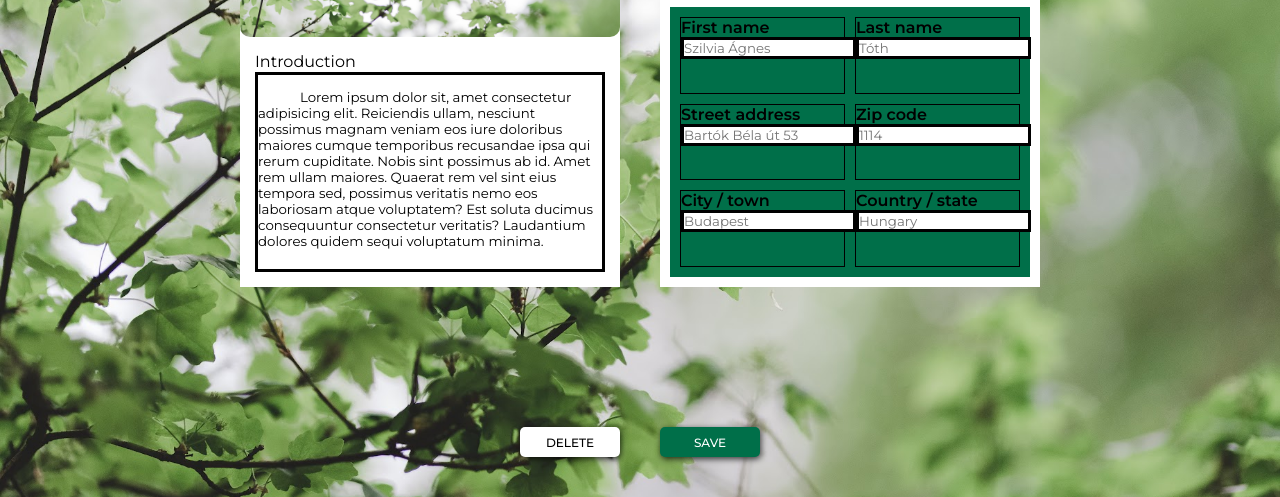
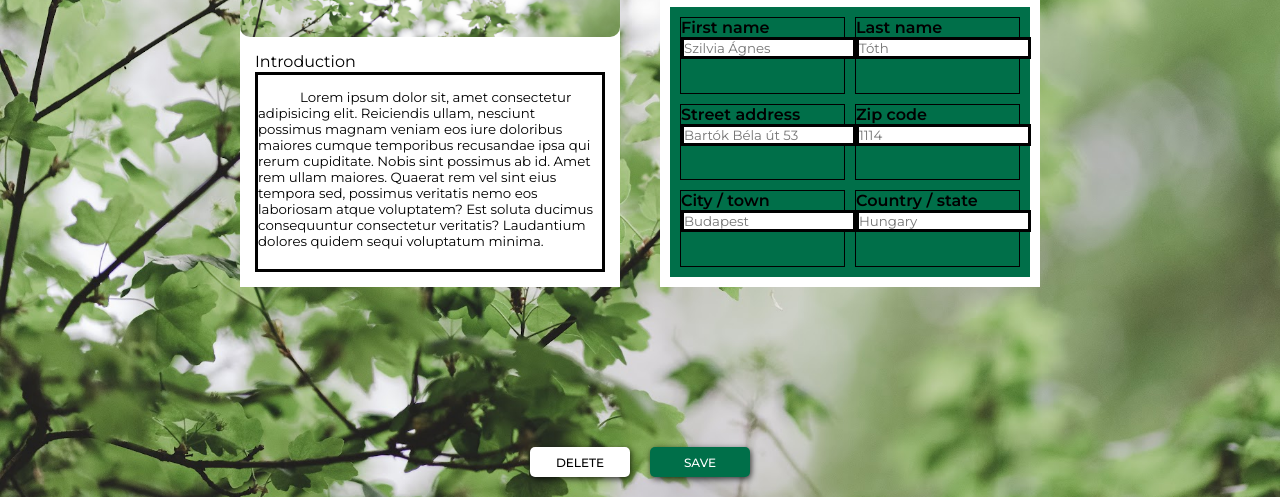
Before and after one commit to szylwythot/profile-editor-javascript, a plain HTML site: page frontend/index.html in a window 1280 px wide. Shown: the part 303-800 px from the top of the page. Drawn offline with Linux system fonts and the light colour scheme.

Commit message:
fix buttons

```diff
--- a/frontend/style.css
+++ b/frontend/style.css
@@ -256,7 +256,6 @@ body{
     }
 
     #profile-form div.right-content.personal-box{
-        /* display: inline; */
         position: absolute;
         top: 0;
         left: calc(50% + 20px);
@@ -310,7 +309,6 @@ body{
 
         display: grid;
         grid-template-columns: calc(50% - 5px) calc(50% - 5px);
-        /* grid-template-rows: calc(40% - 5px) calc(33.3%-7px) calc(33.3%-7px); */
         grid-template-rows: calc(33.3%-7px) calc(33.3%-7px) calc(33.3%-7px);
         grid-row: auto auto;
         grid-gap: 10px;
@@ -339,11 +337,9 @@ body{
         border: solid;
     }
 
-    #profile-form div.action-buttons{
+    #root div.action-buttons{
         bottom: 20px;
-
-        display: flex;
-        gap: 10px;
+        gap: 20px;
     }
 
     #root div.action-buttons button{
```
